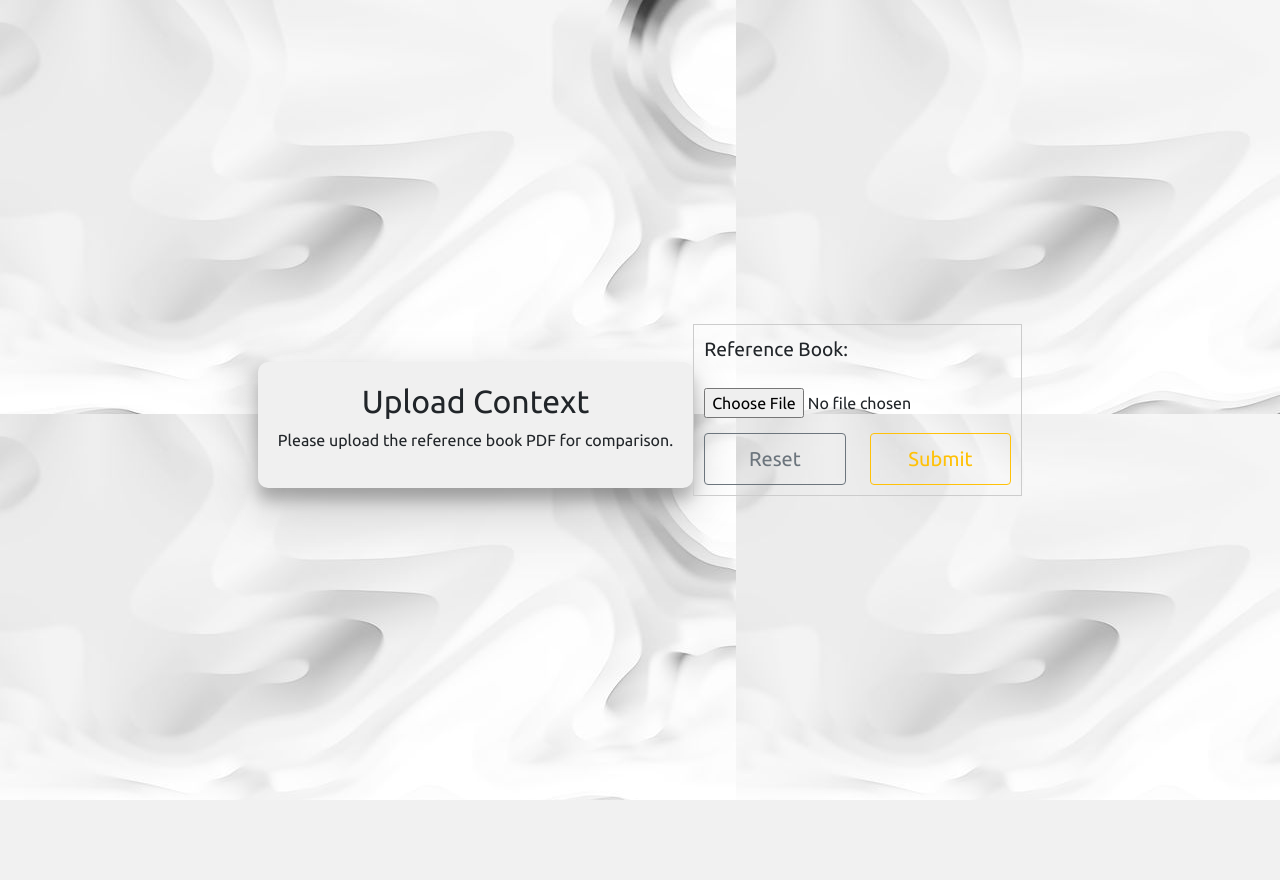
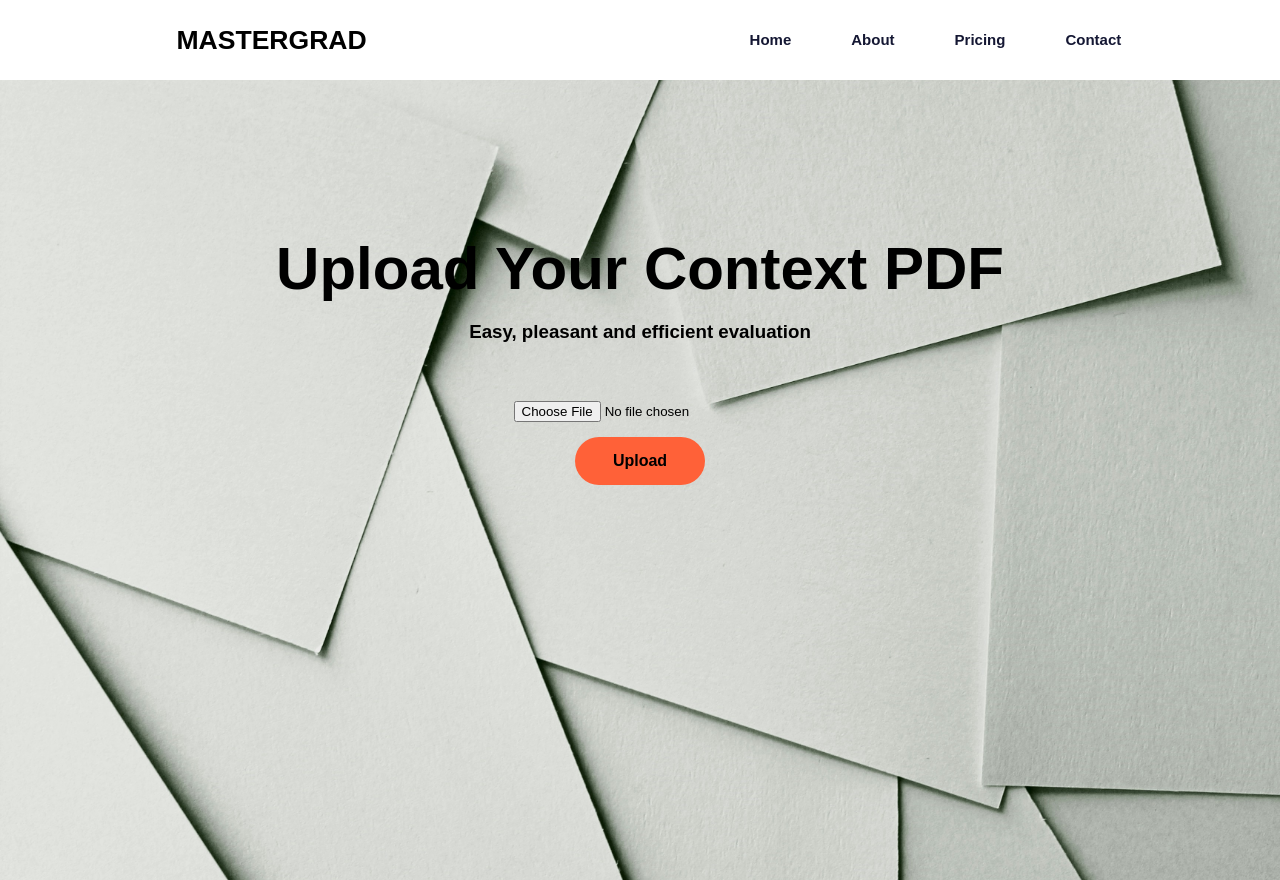
Before and after one commit to rupesh-25/Subjective_answer_evaluation, a Django app: page / in a window 1280 px wide. Before the commit the page ends 800 px from the top, so only its background shows below. Run offline with Django 5.2, Linux system fonts and the light colour scheme; some libraries are stand-ins or nearby versions.

Commit message:
Add files via upload

```diff
--- /dev/null
+++ b/nlp/templates/style.css
@@ -0,0 +1,174 @@
+* {
+	margin: 0;
+	padding: 0;
+	box-sizing: border-box;
+	font-family: sans-serif;
+}
+nav {
+	display: -webkit-flex;
+	display: -moz-flex;
+	display: -ms-flex;
+	display: -o-flex;
+	display: flex;
+	justify-content: space-around;
+	align-items: center;
+	min-height: 10vh;
+	background: #ffffff;
+}
+.logo {
+	font-size: 2em;
+    font-family: Lato;
+    font-weight: 700;
+    line-height: 150%;
+    text-transform: uppercase;
+}
+.menu {
+	display: -webkit-flex;
+	display: -moz-flex;
+	display: -ms-flex;
+	display: -o-flex;
+	display: flex;
+	justify-content: space-around;
+	width: 30%;
+}
+.menu li {
+	list-style: none;
+}
+.menu a {
+	color: #141733;
+	text-decoration: none;
+	font-size: 15px;
+	padding: 30px;
+	font-weight: 600;
+
+}
+.menu a:hover {
+	color: #ff6138;
+	transition: .6s;
+}
+.bar {
+	display: none;
+	cursor: pointer;
+}
+.bar div {
+	width: 25px;
+	height: 3px;
+	background-color: #ff6138;
+	margin: 5px;
+	transition: all .5s ease;
+}
+@media screen and (max-width:1024px) {
+	.menu {
+		width: 60%;
+	}
+	.menu a {
+		color: #000000;
+	}
+}
+@media screen and (max-width:768px) {
+	body {
+		overflow-x: hidden;
+	}
+	.menu {
+		position: absolute;
+		right: -100%;
+		height: 90vh;
+		top: 10vh;
+		background-color: #ffffff;
+		display: flex;
+		flex-direction: column;
+		align-items: center;
+		width: 100%;
+		transform: translateX(100%);
+		transition: transform 0.5s ease-in-out;
+		opacity: .9;
+	}
+	.bar {
+		display: block;
+	}
+	.menu a {
+		color: #000000;
+	}
+}
+.nav-active {
+	transform: translateX(-100%);
+}
+.bar-active .bar-1 {
+	transform: rotate(-45deg) translate(-5px, 6px);
+}
+.bar-active .bar-2 {
+	opacity: 0;
+}
+.bar-active .bar-3 {
+	transform: rotate(45deg) translate(-5px, -6px);
+}
+.banner {
+	background-image: url(1.jpg);
+	height: 100vh;
+	background-size: cover;
+	background-position: center;
+}
+.content h2 {
+	color: #000000;
+	font-size: 60px;
+	font-weight: 900;
+}
+.content p {
+	width: 50%;
+	color: #000000;
+	line-height: 2;
+	margin: auto;
+}
+.btn a {
+	text-decoration: none;
+	background: #ff6138;
+	padding: 15px 10px;
+	display: inline-block;
+	color: #000000;
+	margin-top: 15px;
+	border-radius: 50px;
+	width: 130px;
+	text-align: center;
+}
+.wrapper {
+	width: 1060px;
+	margin: auto;
+	padding-top: 12%;
+}
+.content {
+	text-align: center;
+}
+@media only screen and (min-width: 768px) and (max-width: 991px) {
+	.wrapper {
+		width: 75%;
+		padding-top: 26%;
+	}
+	.content {
+		text-align: center;
+	}
+	.content h2 {
+		font-size: 60px;
+	}
+	.content p {
+		width: 100%;
+	}
+}
+@media screen and (max-width: 767px) {
+	.banner {
+		background-position: 60%;
+	}
+	.wrapper {
+		width: 75%;
+		padding-top: 26%;
+	}
+	.content h2 {
+		font-size: 25px;
+	}
+	.content p {
+		width: 100%;
+	}
+	.btn a {
+		padding: 9px 4px;
+		width: 105px;
+	}
+}
--- a/nlp/templates/ut.html
+++ b/nlp/templates/ut.html
@@ -1,232 +1,67 @@
-<!doctype html>
+<!DOCTYPE html>
 <html lang="en">
-
 <head>
-    <!-- Required meta tags -->
-    <meta charset="utf-8">
-    <meta name="viewport" content="width=device-width, initial-scale=1">
-
-    <!-- Font Awesome -->
-    <script src="https://kit.fontawesome.com/48a1cfc20b.js" crossorigin="anonymous"></script>
-
-    <!-- Bootstrap CSS -->
-    <link href="https://cdn.jsdelivr.net/npm/bootstrap@5.0.2/dist/css/bootstrap.min.css" rel="stylesheet"
-        integrity="sha384-EVSTQN3/azprG1Anm3QDgpJLIm9Nao0Yz1ztcQTwFspd3yD65VohhpuuCOmLASjC" crossorigin="anonymous">
-
-    <!-- Google Fonts -->
-    <link href="https://fonts.googleapis.com/css2?family=Ubuntu&display=swap" rel="stylesheet">
-
-    <!--- Style File connection-->
+    <meta charset="UTF-8">
+    <title>MasterGrad</title>
     <link rel="stylesheet" href="style.css">
-
-
-    <!-- Favicons -->
-    <link rel="apple-touch-icon" sizes="180x180" href="/static/favicon_io/apple-touch-icon.png">
-    <link rel="icon" type="image/png" sizes="32x32" href="/static/favicon_io/favicon-32x32.png">
-    <link rel="icon" type="image/png" sizes="16x16" href="/static/favicon_io/favicon-16x16.png">
-    <link rel="manifest" href="/static/favicon_io/site.webmanifest">
-
-    <!-- title -->
-    <title>CheckMyAnswer</title>
-
-    <!-- style -->
-    <style>
-        * {
-            font-family: 'Ubuntu', sans-serif;
-        }
-
-        body {
-            height: 100vh;
-            background-color: var(--dark);
-            font-family: system ui, apple-system, BlinkMacSystemFont, "Segoe UI", Roboto, Oxygen, Ubuntu, Cantarell,
-                "Open Sans", "Helvetica Neue", sans-serif;
-            color: var(light);
-            display: flex;
-            Justify-content: center;
-            align-items: center;
-            Flex-direction: columny;
-            font: size 3rem;
-            background-image: url('/static/bg1.jpeg');
-        }
-
-        .switch {
-            position: relative;
-            display: inline-block;
-            top: 15px;
-            width: 60px;
-            height: 37px;
-        }
-
-        .switch input {
-            opacity: 0;
-            width: 0;
-            height: 0;
-        }
-
-        .slider {
-            position: absolute;
-            cursor: pointer;
-            top: 0;
-            left: 0;
-            bottom: 0;
-            background-color: #ccc;
-            -webkit-transition: 0.4s;
-            transition: 0.4s;
-        }
-
-        slider:before {
-            position: absolute;
-            content: "";
-            height: 30px;
-            width: 30px;
-            left: 4px;
-            bottom: 4px;
-            background-color: white;
-            -webkit-transition: 0.45;
-            transition: 0.451
-        }
-
-        input:checked+.slider {
-            background-color: var(#00a100);
-        }
-
-        input:focus+.slider {
-            box-shadow: 0 0 1px var(#00a100);
-        }
-
-        input:checked+.slider:before {
-            -webkit-transform: translateX(23px);
-            -ms-transform: translateX(23px);
-            /* IE9 */
-            transform: translateX(23px);
-        }
-
-        .slider.round {
-            border-radius: 34px;
-        }
-
-        .slider.round:before {
-            border-radius: 50%;
-        }
-
-        .login-wrap {
-            width: 100%;
-            margin: auto;
-            margin-top: 10px;
-            max-width: 600px;
-            min-height: 430px;
-            position: relative;
-            box-shadow: 0 12px 15px 0 rgba(0, 0, 0, 0.24),
-                0 17px 50px 0 rgba(0, 0, 0, 0.19);
-        }
-
-        .login-html {
-            width: 100%;
-            height: 100%;
-            position: absolute;
-            padding: 30px 70px 50px 70px;
-            background: whitesmoke;
-        }
-
-        div.login-html {
-            border-radius: 5%;
-        }
-
-        .login-wrap1 {
-            width: 100%;
-            margin: auto;
-            margin-top: 30px;
-            max-width: 550px;
-            min-height: 190px;
-            position: relative;
-            box-shadow: 0 12px 15px 0 rgba(0, 0, 0, 0.24),
-                0 17px 50px 0 rgba(0, 0, 0, 0.19);
-        }
-
-        .login-html1 {
-            width: 100%;
-            height: 100%;
-            position: absolute;
-            padding: 10px 50px 70px 30px;
-            background: whitesmoke;
-        }
-
-        div.login-html1 {
-            border-radius: 10%;
-        }
-
-        div.container h1 {
-            color: greenyellow;
-            font-size: 40px;
-            font-weight: 600;
-        }
-
-        div.container h2 {
-            font-weight: 500;
-        }
-
-        div.container label {
-            font-weight: 500;
-        }
-
-        .ansPdf {
-            padding-top: 2%;
-        }
-
-        .row {
-            padding-top: 5%;
-        }
-
-        .btn.btn-outline-secondary,
-        .btn.btn-outline-warning {
-            font-size: 20px;
-            /* Adjust the font size as needed */
-            padding: 10px 20px;
-            /* Adjust the padding as needed */
-        }
-
-        .upload-section {
-            margin-top: 50px;
-            padding: 20px;
-            background-color: #f0f0f0;
-            border-radius: 10px;
-            box-shadow: 0 12px 15px 0 rgba(0, 0, 0, 0.24),
-                0 17px 50px 0 rgba(0, 0, 0, 0.19);
-            text-align: center;
-        }
-    </style>
-
 </head>
-
 <body>
-    <!-- Upload Context Section -->
-    <div class="upload-section">
-        <h2>Upload Context</h2>
-        <p>Please upload the reference book PDF for comparison.</p>
+    <header>
+        <nav>
+            <div class="logo">
+                <h5>MasterGrad</h5>
+            </div>
+            <ul class="menu">
+                <li><a href="#"><b>Home</b></a></li>
+                <li><a href="#"><b>About</b></a></li>
+                <li><a href="#"><b>Pricing</b></a></li>
+                <li><a href="#"><b>Contact</b></a></li>
+            </ul>
+            <div class="bar">
+                <div class="bar-1"></div>
+                <div class="bar-2"></div>
+                <div class="bar-3"></div>
+            </div>
+        </nav>
+    </header>
+    <div class="banner">
+        <div class="wrapper">
+            <div class="content">
+                <h2>Upload Your Context PDF</h2>
+                <br>
+                <h3><b>Easy, pleasant and efficient evaluation </b></h3>
+                <br>
+                <div class="upload-form">
+                    <form method="post" enctype="multipart/form-data" action="{% url 'create_vector_db' %}">
+                        {% csrf_token %}
+                        <label for="pdfFile3" style="font-size: 120%;"></label>
+                        <br>
+                        <br>
+                        <input type="file" id="pdfFile3" name="pdfFile" name="reference_paper" accept="application/pdf">
+                        <br>
+                    </form>
+                </div>
+                <div class="btn">
+                    <a href="#">
+                    <type="submit" class="btn btn-outline-warning" id="submit_msg" value="submit" href="Que_answers.html"><b>Upload</b></type=></a>
+                </div>
+            </div>
+        </div>
     </div>
 
-    <!-- Upload Form Section with Box -->
-    <div class="upload-form" style="border: 1px solid #ccc; padding: 10px; margin-top: 20px;">
-        <form method="post" enctype="multipart/form-data" action="{% url 'create_vector_db' %}">
-            {% csrf_token %}
-            <label for="pdfFile3" style="font-size: 120%;">Reference Book:</label>
-            <br>
-            <br>
-            <input type="file" id="pdfFile3" name="pdfFile" name="reference_paper" accept="application/pdf">
-            <br>
+    <script>
+        const X = () => {
+            const menu = document.querySelector('.bar');
+            const nav = document.querySelector('.menu');
 
-            <div class="row">
-                <div class="col d-grid">
-                    <input class="btn btn-outline-secondary" type="reset" value="Reset">
-                </div>
+            menu.addEventListener('click', () => {
+               menu.classList.toggle('bar-active');
+                nav.classList.toggle('nav-active');
+            });
+        }
+        X();
+    </script>
+    <script type="text/javascript" src="//code.jquery.com/jquery-1.10.2.min.js"></script>
 
-                <div class="col d-grid">
-                    <button type="submit" class="btn btn-outline-warning" id="submit_msg" value="submit"
-                        href="Que_answers.html">Submit</button>
-                </div>
-            </div>
-        </form>
-    </div>
 </body>
-
 </html>
```
Also changed, not shown: nlp/templates/result.html (+10 -6 lines), nlp/templates/upload_documents.html (+34 -6 lines), nlp/templates/1.jpg (added).
